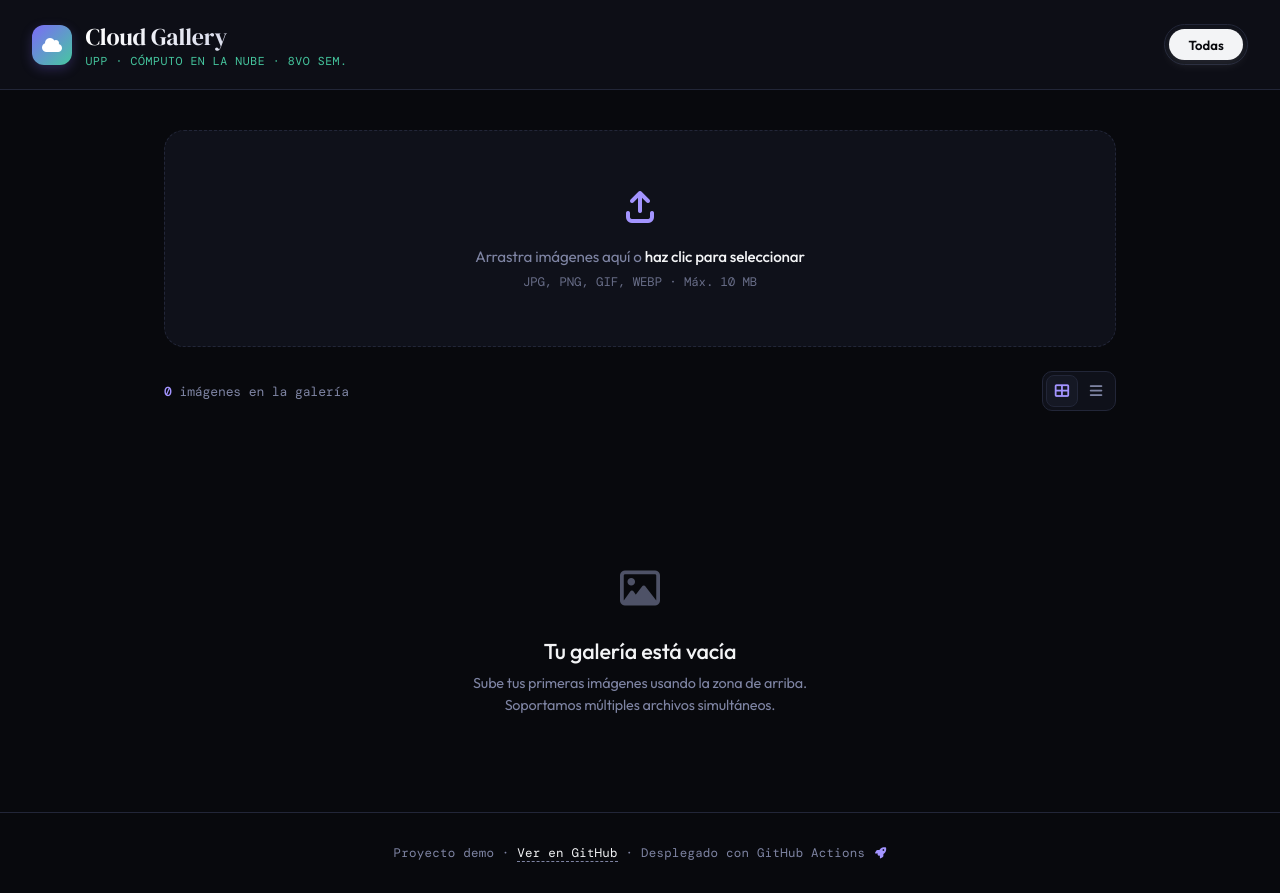
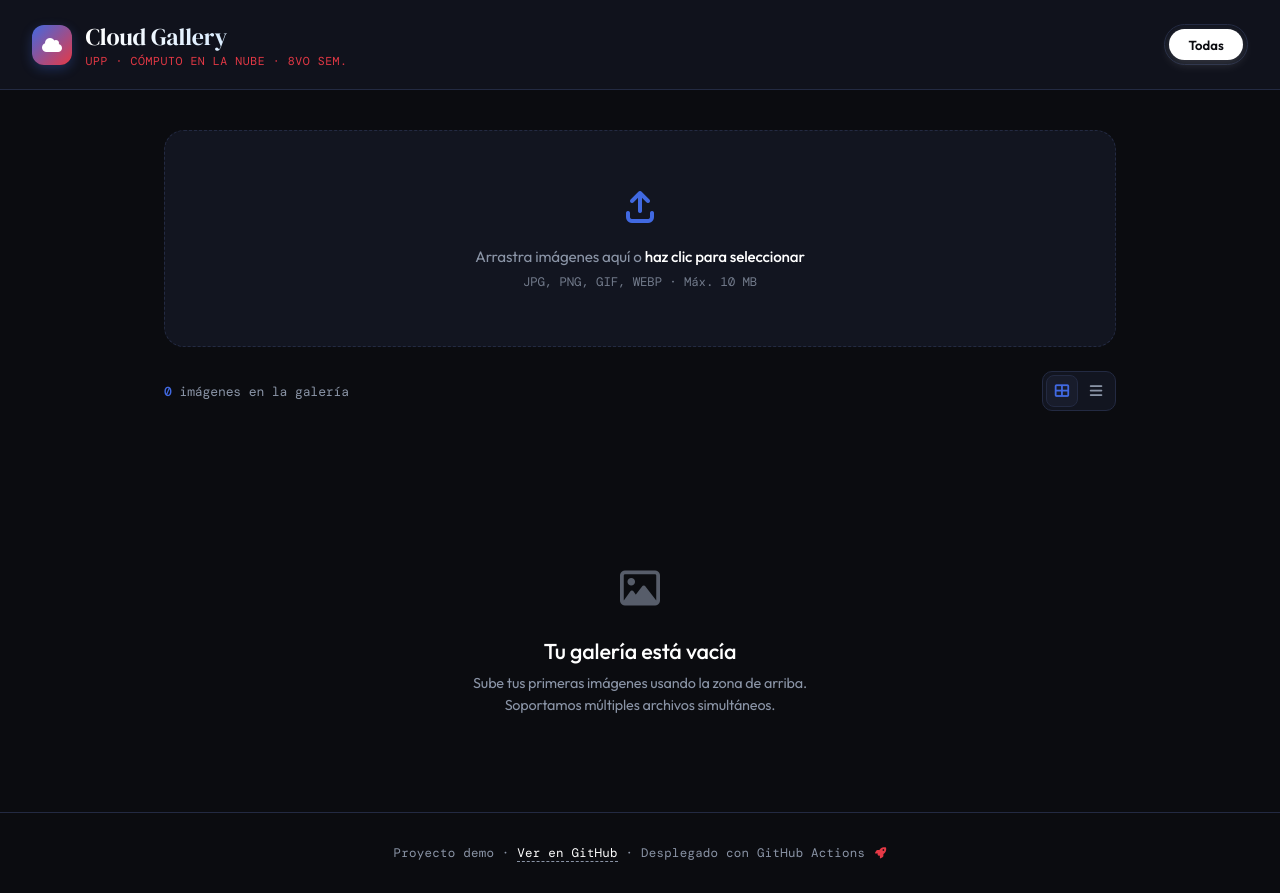
Before and after one commit to JorgeTSW/UPP-Deployment, a plain HTML site: page index.html in a window 1280 px wide. Drawn offline with nearby package versions, Linux system fonts and the light colour scheme.

Commit message:
DEMO: Update index.html
Demostración del GitHub Actions

```diff
--- a/index.html
+++ b/index.html
@@ -9,17 +9,20 @@
   <link rel="stylesheet" href="https://cdnjs.cloudflare.com/ajax/libs/font-awesome/6.4.2/css/all.min.css" />
   <style>
     :root {
-      --bg: #08090d;
-      --surface: #0f111a;
-      --card: #151824;
-      --border: #222638;
-      --border-hover: #313752;
-      --accent: #a394ff; /* Un lila/morado pastel más chic */
-      --accent-glow: rgba(163, 148, 255, 0.15);
-      --accent2: #46c8a0;
-      --text: #f3f4f6;
-      --muted: #7e84a3;
-      --danger: #ff6b6b;
+      /* Colores Institucionales UPP Adaptados */
+      --bg: #0b0c10;              /* Negro profundo para fondo general */
+      --surface: #121520;         /* Negro suavizado para zonas de interfaz */
+      --card: #181c2b;            /* Variación oscura para las tarjetas */
+      --border: #232a42;          /* Bordes en tono oscuro sutil */
+      --border-hover: #3b476e;    /* Borde resaltado al pasar el cursor */
+
+      --accent: #4169e1;          /* Azul Rey Institucional */
+      --accent-glow: rgba(65, 105, 225, 0.15); /* Brillo Azul Rey */
+      --accent2: #e63946;         /* Rojo Institucional para acentos secundarios */
+
+      --text: #ffffff;            /* Blanco para textos principales */
+      --muted: #8a94a6;           /* Gris/Blanco atenuado para secundarios */
+      --danger: #ff4d4d;          /* Rojo vibrante para eliminar/alertas */
     }
 
     * { box-sizing: border-box; margin: 0; padding: 0; }
@@ -39,7 +42,7 @@
       align-items: center;
       justify-content: space-between;
       border-bottom: 1px solid var(--border);
-      background: rgba(15, 17, 26, 0.8);
+      background: rgba(18, 21, 32, 0.8);
       backdrop-filter: blur(12px);
       position: sticky;
       top: 0;
@@ -55,14 +58,14 @@
     .logo-icon {
       width: 40px;
       height: 40px;
-      background: linear-gradient(135deg, #7c6af7, var(--accent2));
+      background: linear-gradient(135deg, var(--accent), var(--accent2)); /* Degradado Azul Rey a Rojo UPP */
       border-radius: 12px;
       display: flex;
       align-items: center;
       justify-content: center;
       font-size: 16px;
       color: #fff;
-      box-shadow: 0 4px 12px rgba(124, 106, 247, 0.25);
+      box-shadow: 0 4px 12px rgba(65, 105, 225, 0.3);
     }
 
     .logo h1 {
@@ -70,7 +73,7 @@
       font-size: 1.5rem;
       font-weight: 400;
       letter-spacing: -0.01em;
-      background: linear-gradient(to right, #fff, #b9bedb);
+      background: linear-gradient(to right, #fff, #bdf);
       -webkit-background-clip: text;
       -webkit-text-fill-color: transparent;
     }
@@ -78,7 +81,7 @@
     .logo span {
       font-family: 'DM Mono', monospace;
       font-size: 0.72rem;
-      color: var(--accent2);
+      color: var(--accent2); /* Resaltado en Rojo */
       display: block;
       margin-top: 1px;
       letter-spacing: 0.05em;
@@ -112,10 +115,10 @@
     }
 
     .tag-btn.active {
-      background: var(--text);
-      color: var(--bg);
+      background: var(--text); /* Botón activo en blanco */
+      color: var(--bg);        /* Texto en negro */
       font-weight: 600;
-      box-shadow: 0 4px 12px rgba(255, 255, 255, 0.1);
+      box-shadow: 0 4px 12px rgba(255, 255, 255, 0.15);
     }
 
     /* ── Upload zone ── */
@@ -147,7 +150,7 @@
     }
 
     .drop-area:hover, .drop-area.dragover {
-      border-color: var(--accent);
+      border-color: var(--accent); /* Resaltado en Azul Rey */
       transform: translateY(-2px);
     }
 
@@ -157,7 +160,7 @@
 
     .drop-area .icon {
       font-size: 2rem;
-      color: var(--accent);
+      color: var(--accent); /* Icono en Azul Rey */
       margin-bottom: 1.25rem;
       position: relative;
       z-index: 1;
@@ -202,7 +205,7 @@
     }
 
     .stats-bar p span {
-      color: var(--accent);
+      color: var(--accent); /* Contador en Azul Rey */
       font-weight: 500;
     }
 
@@ -236,7 +239,7 @@
 
     .view-btn.active {
       background: var(--card);
-      color: var(--accent);
+      color: var(--accent); /* Icono activo en Azul Rey */
       border: 1px solid var(--border);
     }
 
@@ -274,7 +277,7 @@
     .img-card:hover {
       transform: translateY(-4px);
       border-color: var(--border-hover);
-      box-shadow: 0 12px 30px rgba(0, 0, 0, 0.4);
+      box-shadow: 0 12px 30px rgba(0, 0, 0, 0.6);
     }
 
     .img-card .thumb-wrapper {
@@ -300,7 +303,7 @@
     .img-card .thumb-placeholder {
       width: 100%;
       height: 100%;
-      background: linear-gradient(135deg, var(--surface) 0%, #171a29 100%);
+      background: linear-gradient(135deg, var(--surface) 0%, #1c2236 100%);
       display: flex;
       align-items: center;
       justify-content: center;
@@ -317,7 +320,7 @@
     }
 
     .img-card .card-info {
-      min-width: 0; /* Evita que el texto rompa el flex */
+      min-width: 0;
     }
 
     .img-card .card-info h3 {
@@ -354,7 +357,7 @@
 
     .img-card .delete-btn:hover {
       color: var(--danger);
-      background: rgba(255, 107, 107, 0.1);
+      background: rgba(255, 77, 77, 0.1);
     }
 
     /* List view card */
@@ -412,7 +415,7 @@
       display: none;
       position: fixed;
       inset: 0;
-      background: rgba(4, 5, 8, 0.92);
+      background: rgba(5, 6, 8, 0.95);
       z-index: 1000;
       align-items: center;
       justify-content: center;
@@ -431,7 +434,7 @@
       max-height: 80vh;
       border-radius: 16px;
       object-fit: contain;
-      box-shadow: 0 24px 70px rgba(0,0,0,0.7);
+      box-shadow: 0 24px 70px rgba(0,0,0,0.8);
     }
 
     .lightbox-close {
@@ -470,7 +473,7 @@
       color: var(--muted);
       font-family: 'DM Mono', monospace;
       text-align: center;
-      box-shadow: 0 10px 30px rgba(0,0,0,0.5);
+      box-shadow: 0 10px 30px rgba(0,0,0,0.6);
     }
 
     .lightbox-info strong {
@@ -556,7 +559,7 @@
 </div>
 
 <footer>
-  Proyecto demo · <a href="https://github.com" target="_blank">Ver en GitHub</a> · Desplegado con GitHub Actions <i class="fa-solid fa-rocket" style="margin-left: 2px; font-size: 0.7rem; color: var(--accent);"></i>
+  Proyecto demo · <a href="https://github.com" target="_blank">Ver en GitHub</a> · Desplegado con GitHub Actions <i class="fa-solid fa-rocket" style="margin-left: 2px; font-size: 0.7rem; color: var(--accent2);"></i>
 </footer>
 
 <script>
@@ -641,7 +644,7 @@
 
     gallery.querySelectorAll('.img-card').forEach(card => {
       card.addEventListener('click', e => {
-        if (e.target.closest('.delete-btn')) return; // Modificado para soportar el nodo del icono interno
+        if (e.target.closest('.delete-btn')) return;
         const idx = card.dataset.idx;
         openLightbox(images[idx]);
       });
```
